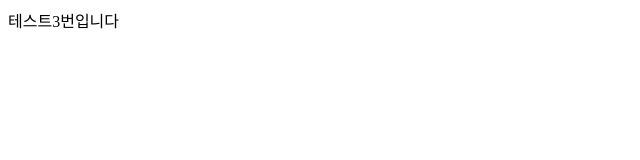
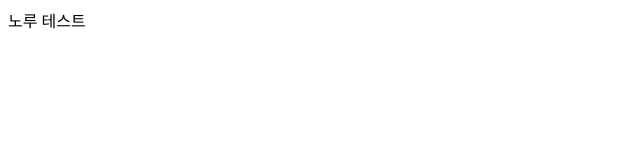
Before and after one commit to nohsunghyung/react-redux-sample, a React app: page / in a window 1280 px wide. Shown: the top 160 px of the page, without its empty margins (0-640 px from the left). Built offline with nearby package versions, Linux system fonts and the light colour scheme.

Commit message:
테스트2-1

```diff
--- a/src/App.js
+++ b/src/App.js
@@ -1,7 +1,7 @@
 import React from "react";
 
 function App() {
-  return <div>테스트3번입니다</div>;
+  return <div>노루 테스트</div>;
 }
 
 export default App;
```
